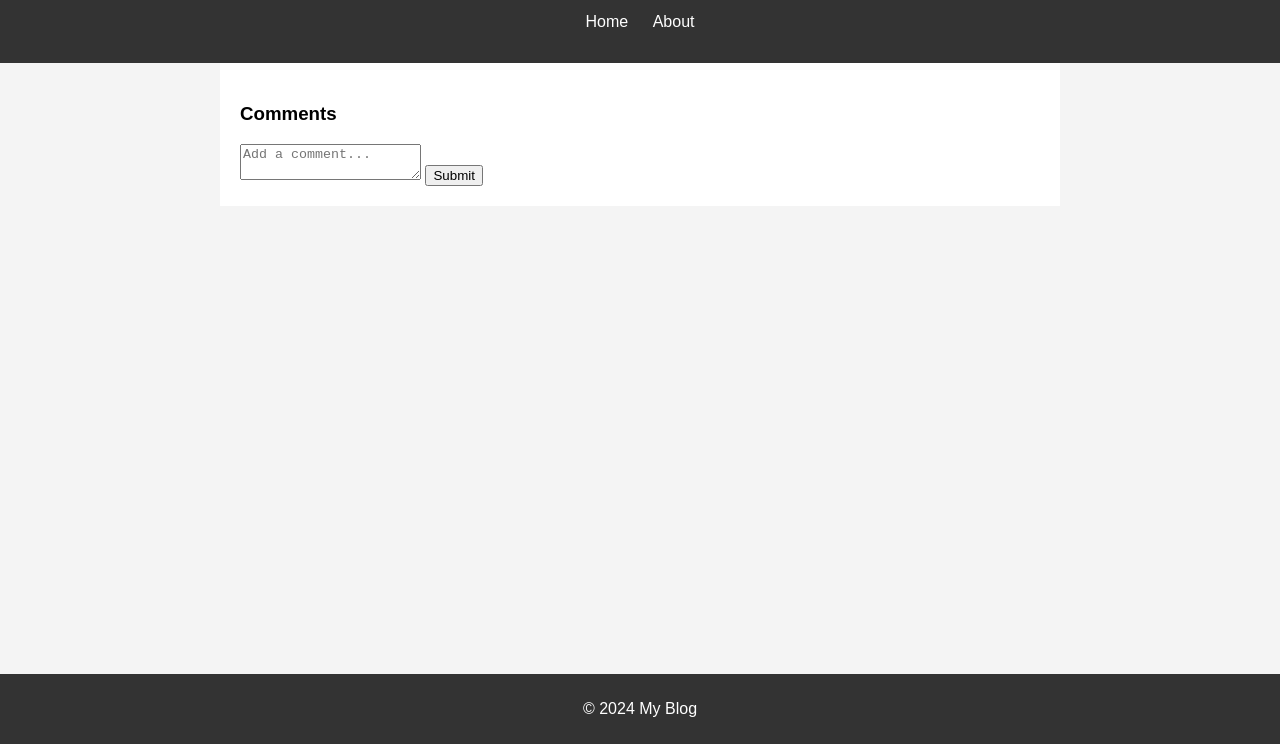
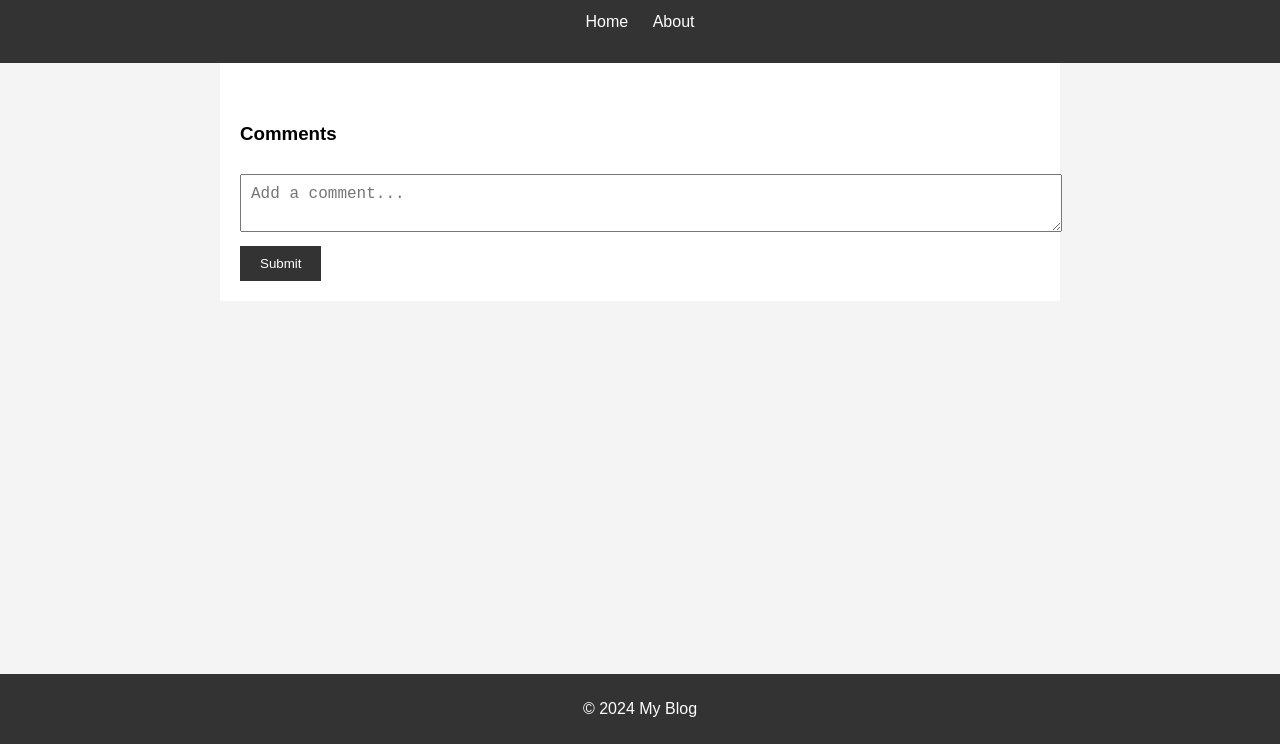
Before and after one commit to CS-wude/ExWEB, a plain HTML site: page post.html in a window 1280 px wide. Shown: the part 56-800 px from the top of the page. Drawn offline with Linux system fonts and the light colour scheme.

Commit message:
Update styles.css

```diff
--- a/css/styles.css
+++ b/css/styles.css
@@ -55,3 +55,30 @@ footer {
     bottom: 0;
     width: 100%;
 }
+
+#searchBox {
+    width: 100%;
+    padding: 10px;
+    margin-bottom: 20px;
+    font-size: 16px;
+}
+
+#commentsSection {
+    margin-top: 40px;
+}
+
+#commentInput {
+    width: 100%;
+    padding: 10px;
+    margin-top: 10px;
+    font-size: 16px;
+}
+
+#submitComment {
+    margin-top: 10px;
+    padding: 10px 20px;
+    background-color: #333;
+    color: #fff;
+    border: none;
+    cursor: pointer;
+}
```
